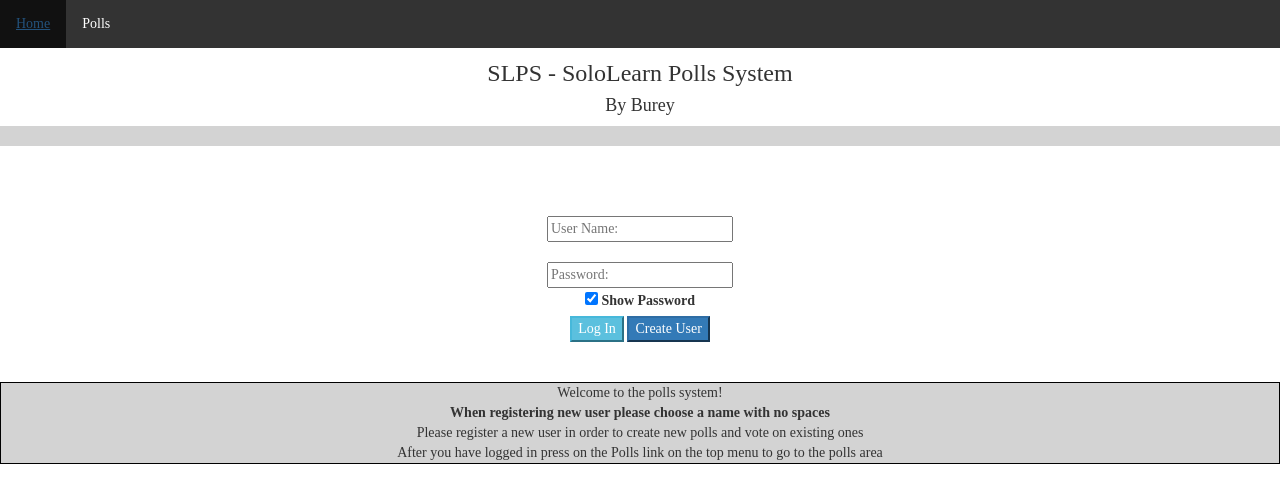
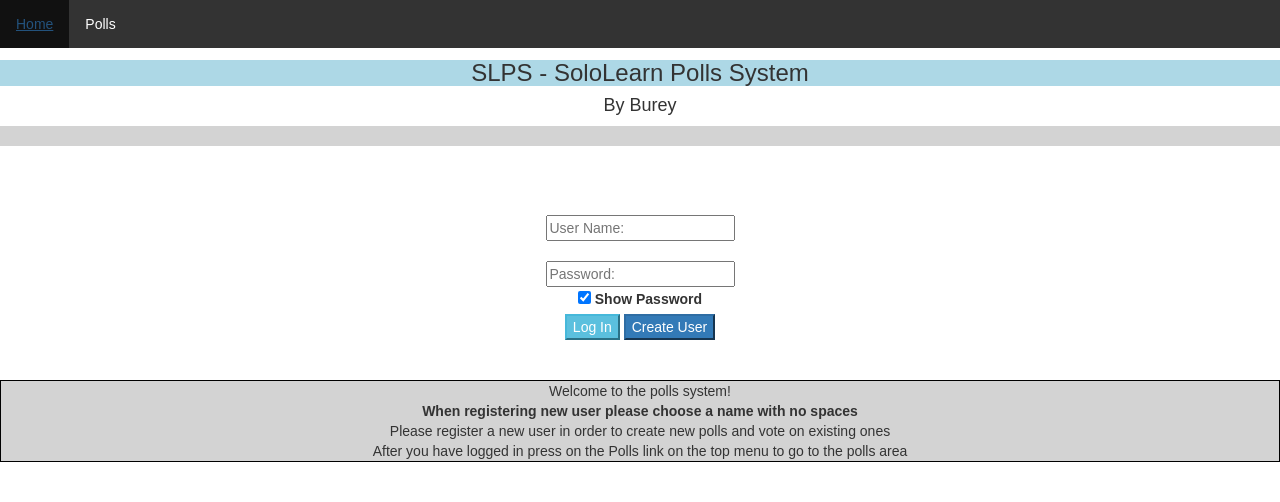
Before and after one commit to bureyburey/PollsGenerator, a plain HTML site: page index.html in a window 1280 px wide. Drawn offline with nearby package versions, Linux system fonts and the light colour scheme; some packages are replaced by stand-ins of ours; a script that the page names is missing; a small style sheet from the web is missing.

Commit message:
Update style.css

```diff
--- a/style.css
+++ b/style.css
@@ -1,6 +1,11 @@
 body {
-    font-family:"Times New Roman";
+    font-family: Sans-Serif;
 }
+
+h3{
+   background-color:lightblue;
+}
+
 marquee{
    margin-top:0px;
    margin-bottom:0px;
```
